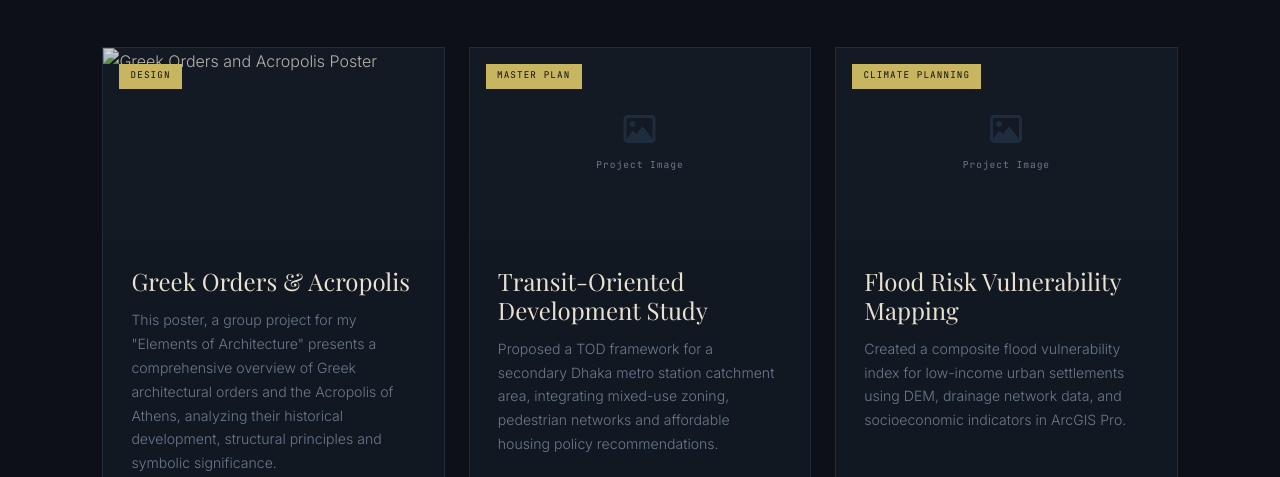
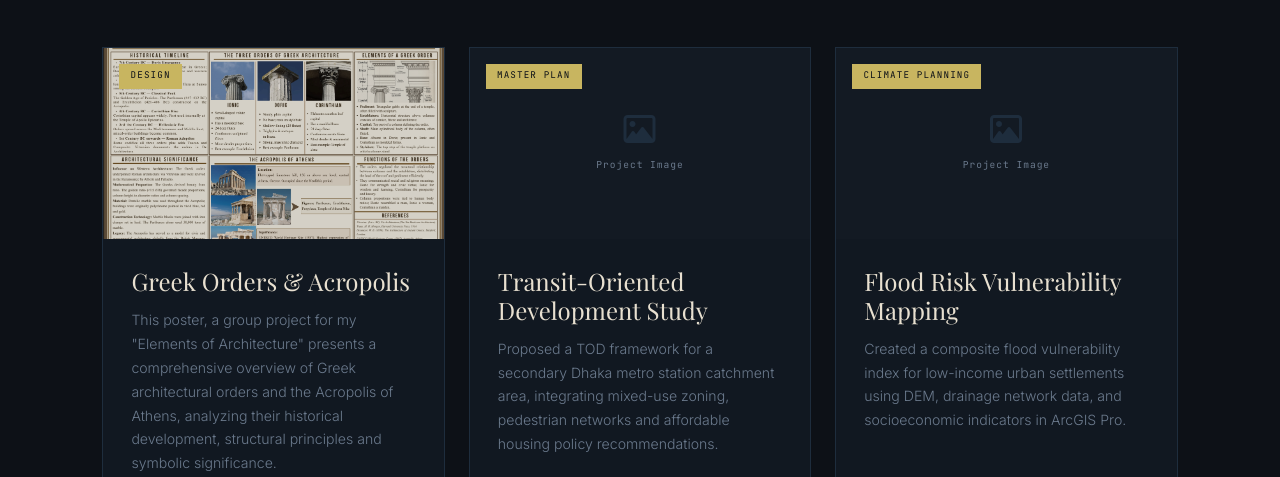
Before and after one commit to Nawfatnahin/Nawfatnahin.github.io, a plain HTML site: page index.html in a window 1280 px wide. Shown: the part 2715-3192 px from the top of the page. Drawn offline with nearby package versions, Linux system fonts and the light colour scheme.

Commit message:
Fix image source for project 1 poster

```diff
--- a/index.html
+++ b/index.html
@@ -940,7 +940,7 @@
       <div class="project-img-wrap">
         <!-- EDIT: Replace with <img src="assets/project1.jpg" alt="Project 1" /> -->
         <img
-          src="assets/Posterproject1.png"
+          src="assets/PosterProject_1.png"
           alt="Greek Orders and Acropolis Poster"
           loading="lazy"
           style="width:100%;height:100%;object-fit:cover;"/>
```
